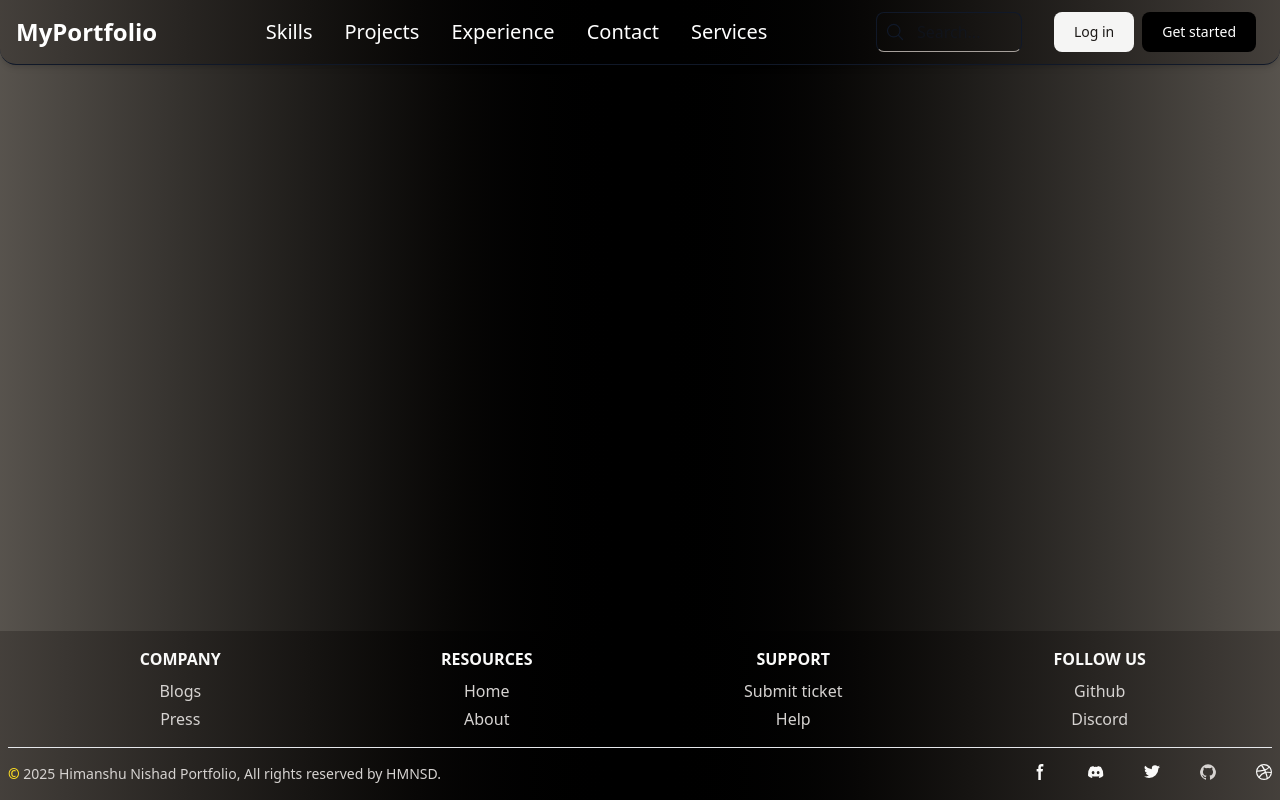
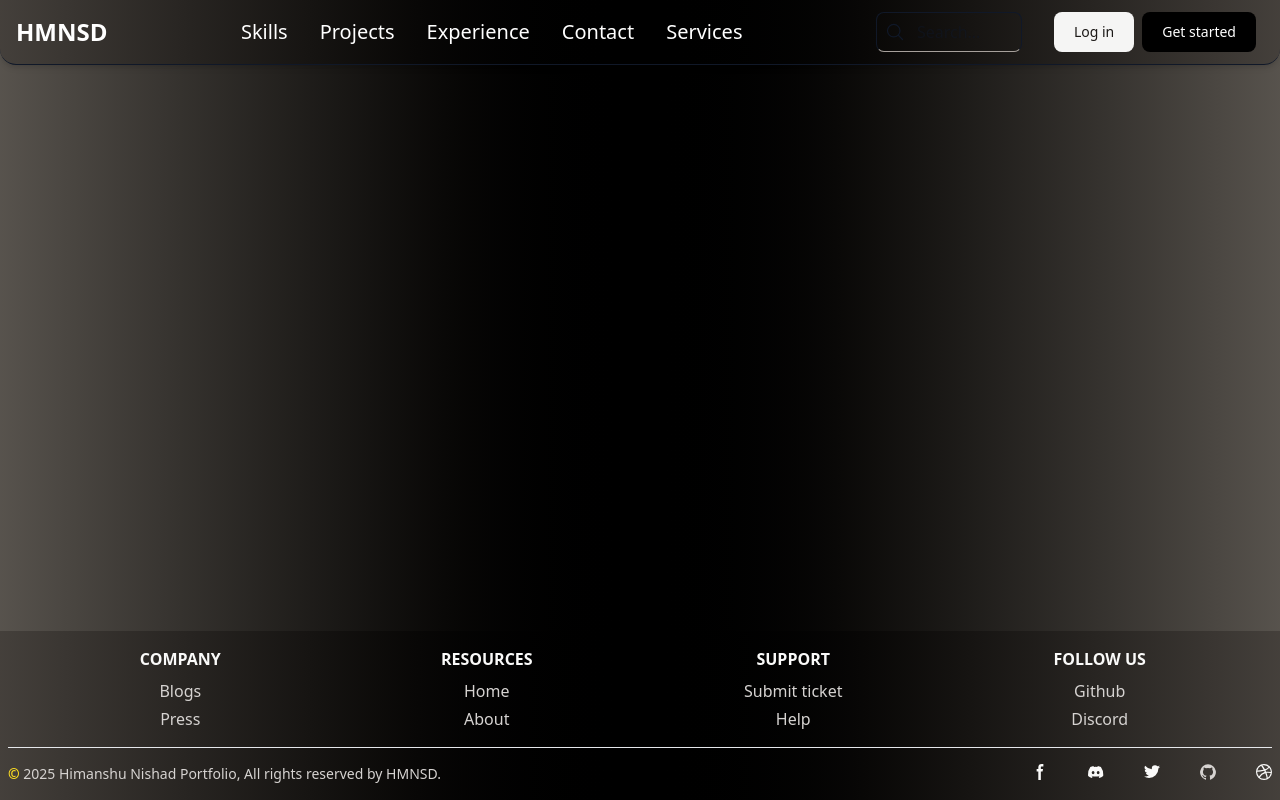
Before and after one commit to HmNsd/hmnsd-portfolio, a React (Vite) app: page / in a window 1280 px wide. Built offline with nearby package versions, Linux system fonts and the light colour scheme.

Commit message:
Nav Logo change

```diff
--- a/src/components/Header/Header.jsx
+++ b/src/components/Header/Header.jsx
@@ -18,7 +18,7 @@ export default function Navbar() {
           to="/hmnsd-portfolio"
           className="text-2xl text-white font-bold hover:text-orange-500"
         >
-          MyPortfolio
+          HMNSD
         </Link>
 
         {/* Desktop Nav Links */}
```
